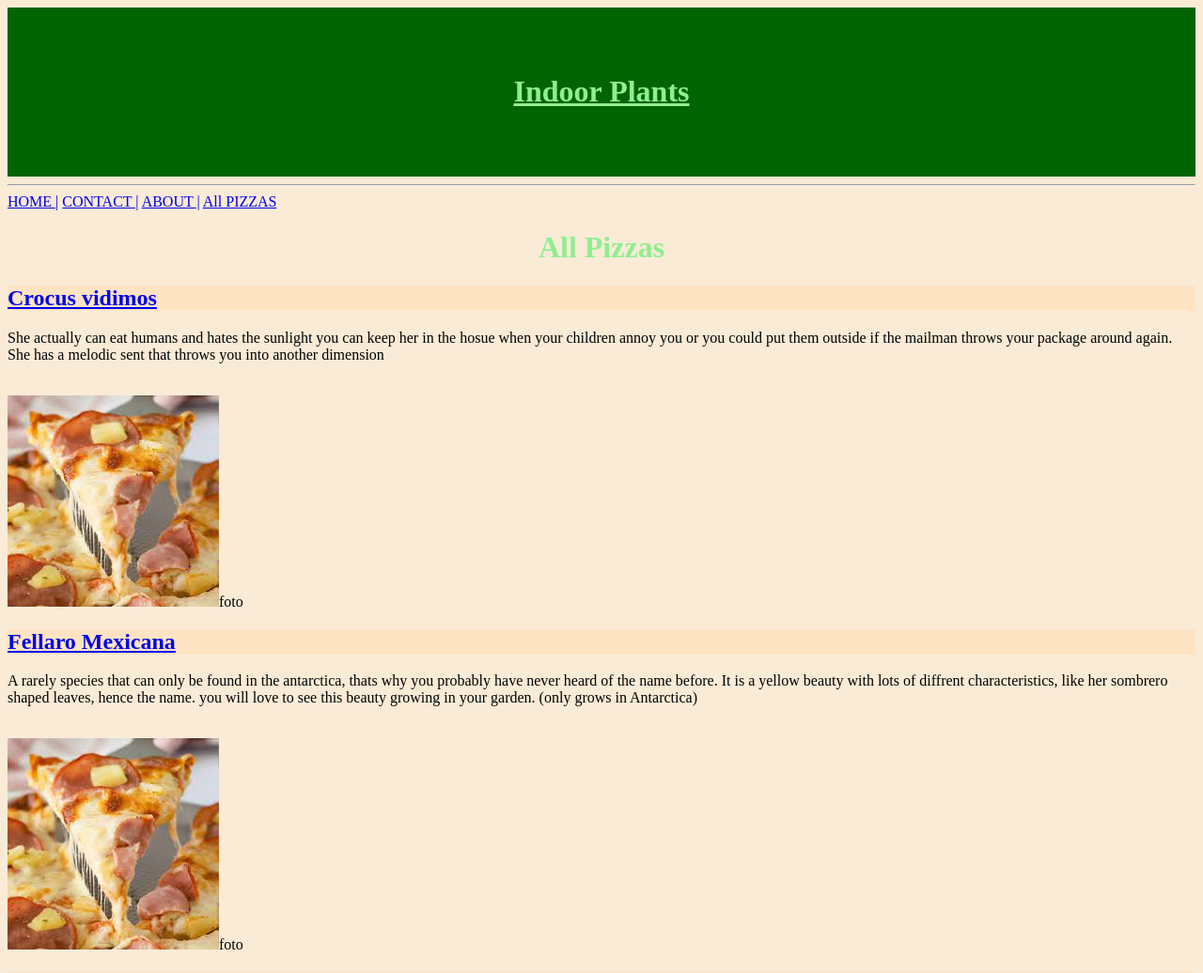
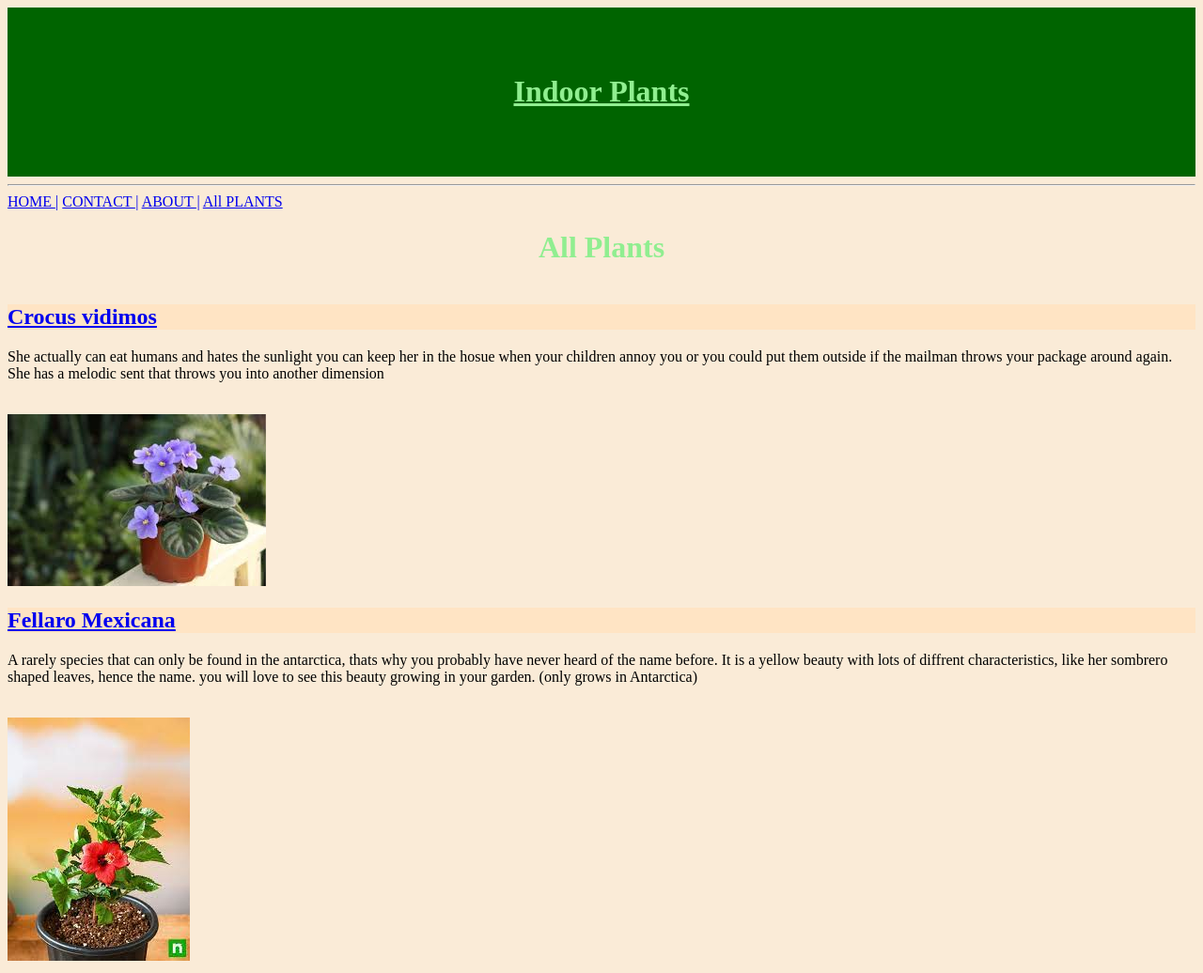
Before and after one commit to emmschki/emmschki, a Flask app: page /all_plants in a window 1280 px wide. Shown: the top 1036 px of the page at 94% size. Run offline with Flask 3, Linux system fonts and the light colour scheme; data comes from the database, SQL or seed files in the repository; both versions use the stored data as it was after the commit.

Commit message:
an seite weitergearbeitet

```diff
--- a/routes.py
+++ b/routes.py
@@ -21,7 +21,7 @@ def about():
     return render_template("about.html")
 
 @app.route("/all_plants")
-def all_pizzas():
+def all_plants():
    conn = sqlite3.connect('plants.db')
    cur = conn.cursor()
    cur.execute("SELECT * FROM plant")
@@ -30,7 +30,7 @@ def all_pizzas():
    return render_template("all_plants.html", results = results)
 
 @app.route('/plant/<int:id>')
-def pizza(id):
+def plant(id):
     conn = sqlite3.connect("plants.db")
     cur = conn.cursor()
     cur.execute("SELECT * FROM plant WHERE id = ?",(id,))
@@ -45,28 +45,3 @@ def pizza(id):
 #must be at bottom
 if __name__ == "__main__": # run app from file directly
     app.run(debug= True) #remove debug at end
-
-
-
-
-
-
-
-
-
-
-
-
-
-
-
-
-
-
-
-
-
-
-
-
-    #SCHAU IN DEIN NOTIZBUCH: FRAGEN FUER MR DUMPHY!!!
--- a/templates/all_plants.html
+++ b/templates/all_plants.html
@@ -1,9 +1,25 @@
 {% extends "layout.html" %}
 {% block content %}
-<h1 >All Pizzas</h1>
+<style>
+        .grid-container{
+                display: grid;
+                gap: 50px;
+        }
+        .grid-item{
+                grid-row-start: 1;
+                grid-row-end: 3;
+        }
+</style>
+<h1 >All Plants</h1>
 {% for item in results %}
-   <h2> <a href="/pizza_database.db/{{item[0]}}">{{item[1]}}</a></h2>  <p> {{item[2]}}</p><br>
-   <img src="hawaii.jpg"
-        alt="hawaii">foto</a>
+<div class="grid-container"></div>
+
+<div class="grid-item">
+   <h2> <a href="//plants.db/plant">{{item[1]}}</a></h2>  <p> {{item[2]}}</p><br>
+   <img src="{{item[4]}}"
+        alt="crocus vidimos"></a>
+</div>
+
+</div>
 {%endfor%}
 {% endblock %}
--- a/templates/nav.html
+++ b/templates/nav.html
@@ -5,7 +5,7 @@ font-size: larger;>
 <a href = "/">HOME |</a>
 <a href = "/contact"> CONTACT |</a>
 <a href = "/about"> ABOUT |</a>
-<a href = "/all_pizzas"> All PIZZAS</a>
+<a href = "/all_plants"> All PLANTS</a>
 </span>
 </hr>
 <!-- &nbsp; space -->
```
Also changed, not shown: plants.db, static/css/hawaii.jpg (deleted), static/images/hawaii.jpg (added), static/images/mexican.jpg (added).
